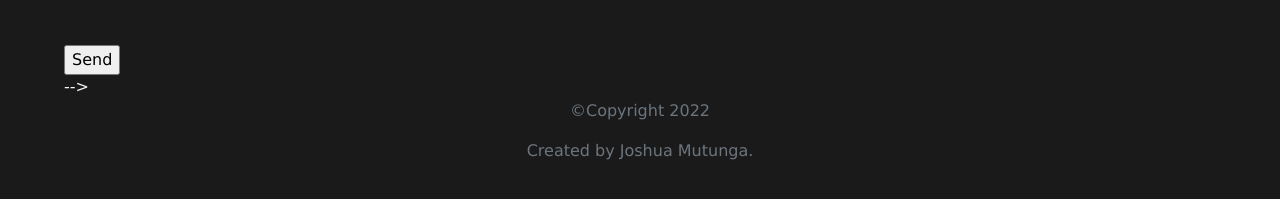
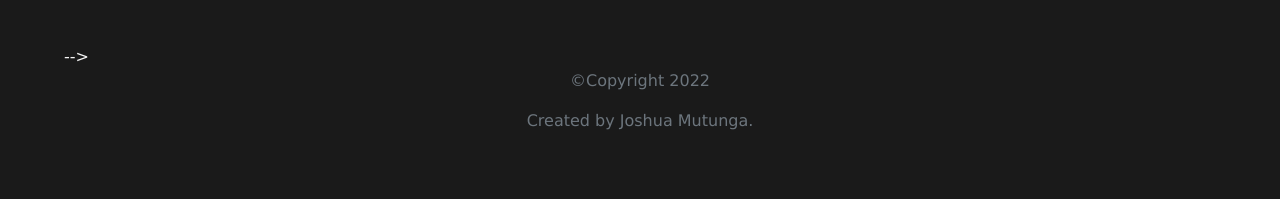
Before and after one commit to KioiJr/KioiJr.github.io, a plain HTML site: page index.html in a window 1280 px wide. Shown: the part 4356-4555 px from the top of the page. Drawn offline with nearby package versions, Linux system fonts and the light colour scheme.

Commit message:
Update index.html

```diff
--- a/index.html
+++ b/index.html
@@ -492,14 +492,14 @@
 
 <!-- 			  			 <button type="button" className="submit btn-default"><i class="fa fa-paper-plane" aria-hidden="true"></i>  Send Message</button> -->
 			  			</div>
-              <div className="nav-item">
+<!--               <div className="nav-item">
 
 				  <input className='submit' type="submit" value='Send' />
                 </div>
 			  			</div>
 					</div>
 				</form>
-			</div>
+			</div> -->
     </div> -->
     <footer class="text-center">
         <p class="text-muted"><span>&copy</span>Copyright 2022</p>
```
